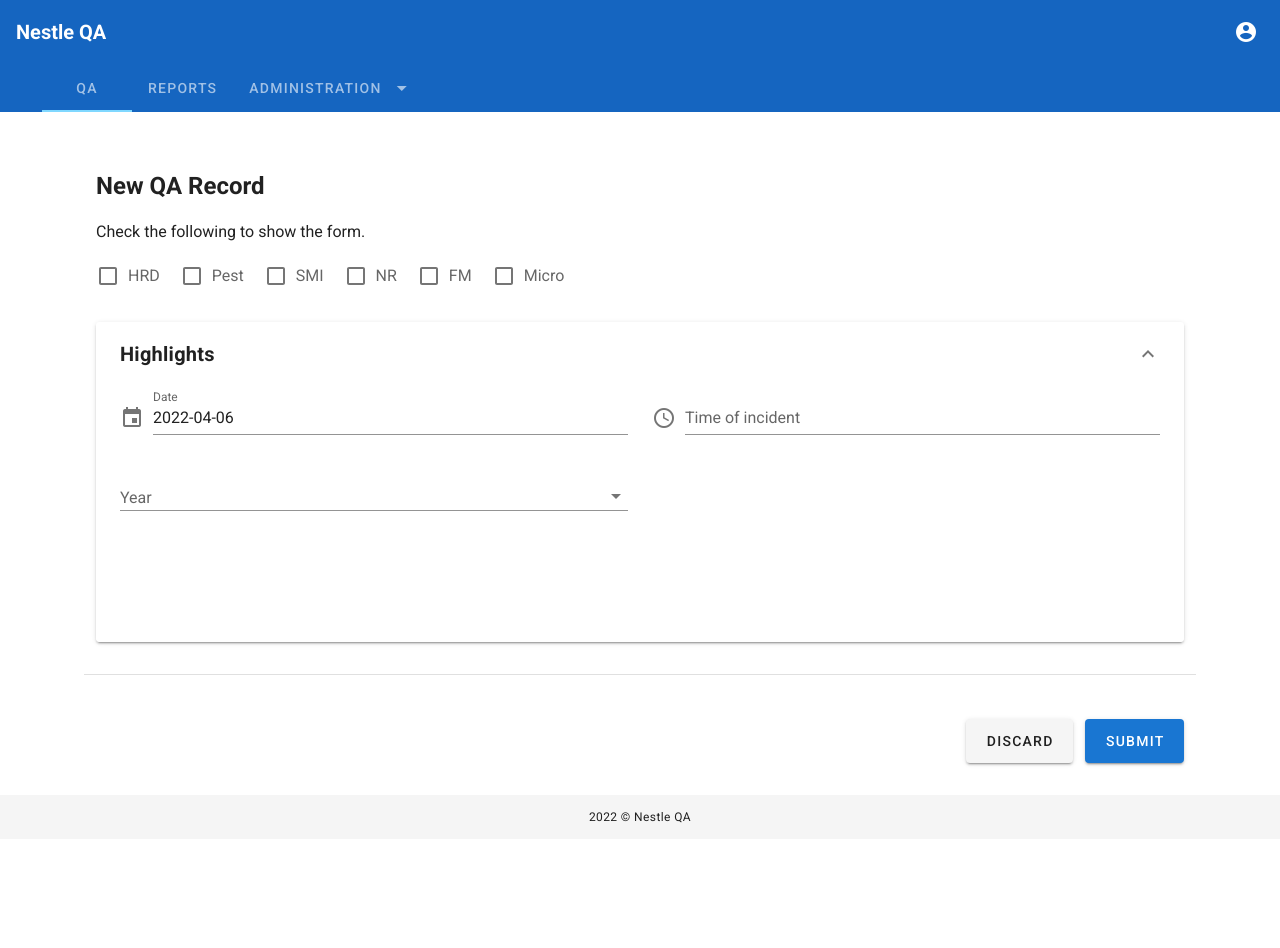
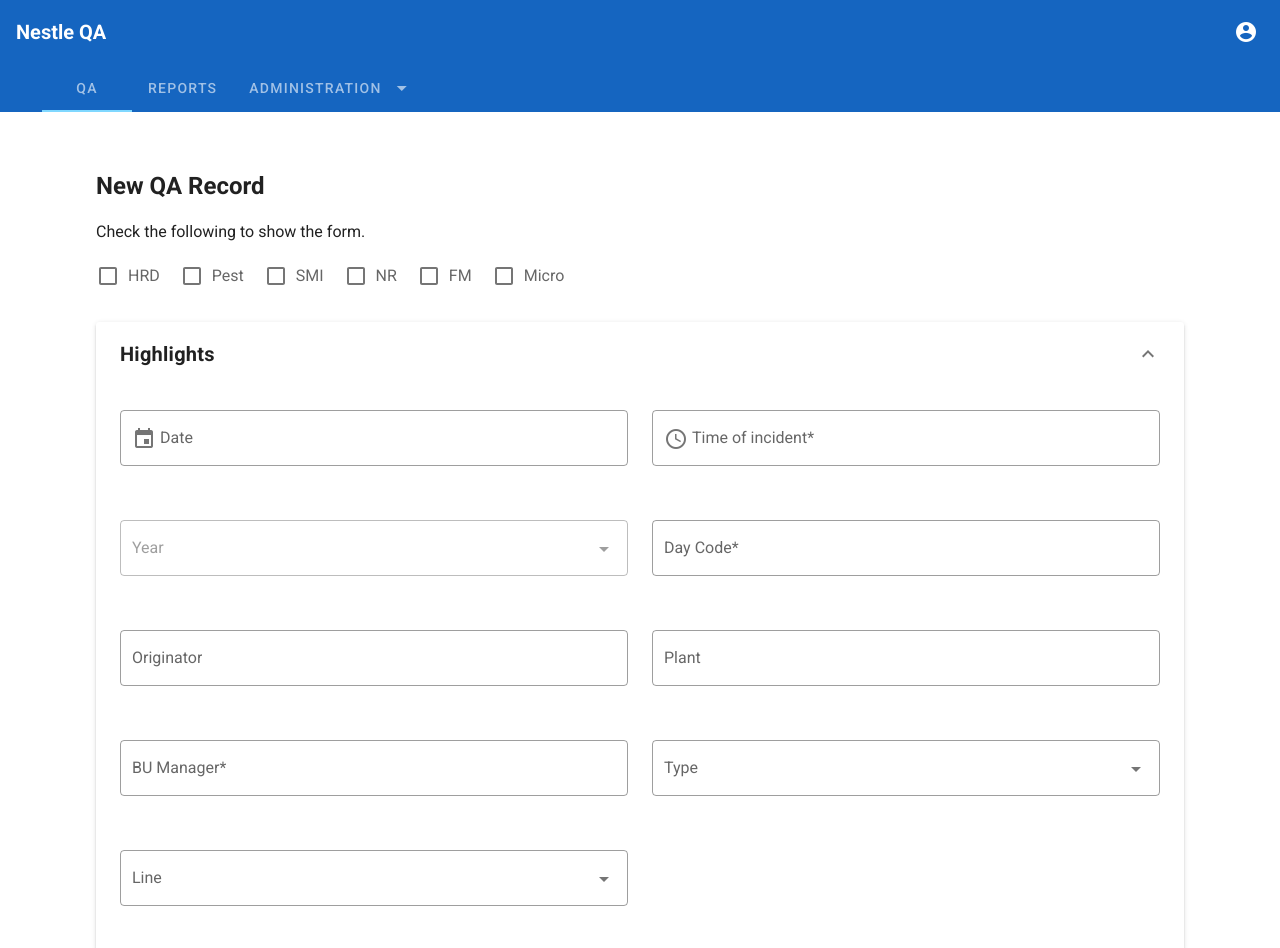
Before and after one commit to kevinaton/nestleqavue, a Vue app: page /#/qa/newqa in a window 1280 px wide. Shown: the top 948 px of the page. Before the commit the page ends 839 px from the top, so only its background shows below. Built offline with nearby package versions, Linux system fonts and the light colour scheme.

Commit message:
added year only components with disable condition. added other forms

```diff
--- a/src/components/FormElements/SimpleDatePicker.vue
+++ b/src/components/FormElements/SimpleDatePicker.vue
@@ -9,9 +9,10 @@
     >
         <template v-slot:activator="{ on, attrs }">
         <v-text-field
+            outlined
             v-model="items.date"
             :label="label"
-            prepend-icon="mdi-calendar"
+            prepend-inner-icon="mdi-calendar"
             readonly
             v-bind="attrs"
             v-on="on"
@@ -20,7 +21,7 @@
         <v-date-picker
             v-model="items.date"
             show-adjacent-months
-            @input="items.menu1 = false"
+            @input="items.menu1 = false, items.allow = false"
         ></v-date-picker>
     </v-menu>
 </template>
--- a/src/components/FormElements/SimpleTimePicker.vue
+++ b/src/components/FormElements/SimpleTimePicker.vue
@@ -11,9 +11,11 @@
     >
         <template v-slot:activator="{ on, attrs }">
         <v-text-field
+            outlined
             v-model="items.time"
+            :rules="[rules.required]"
             :label="label"
-            prepend-icon="mdi-clock-time-four-outline"
+            prepend-inner-icon="mdi-clock-time-four-outline"
             readonly
             v-bind="attrs"
             v-on="on"
@@ -31,6 +33,7 @@
 export default {
     props: {
         label: String,
+        rules: Object,
         items: {
             type: Object,
             default: () => {},
--- /dev/null
+++ b/src/components/FormElements/YearOnly.vue
@@ -0,0 +1,26 @@
+<template>
+    <v-autocomplete
+        outlined
+        v-model="value"
+        :items="items"
+        :label="label"
+        :disabled="disabled"
+    ></v-autocomplete>
+</template>
+
+<script>
+export default {
+    props: {
+        label: String,
+        value: Array,
+        disabled: Boolean,
+        items: {
+            type: Array,
+            default: () => {},
+            required: false,
+        },
+        data: () => {
+        },
+    }
+}
+</script>
--- a/src/views/NewQARecords.vue
+++ b/src/views/NewQARecords.vue
@@ -19,23 +19,67 @@
             <v-expansion-panel>
                 <v-expansion-panel-header class="font-weight-bold text-h6">Highlights</v-expansion-panel-header>
                 <v-expansion-panel-content>
-                    <v-form v-model="valid">
+                    <v-form v-model="valid" class="mt-6">
                             <v-row>
                                 <v-col>
-                                    <SimpleDatePicker :items="calendar" label="Date" />
+                                    <SimpleDatePicker
+                                        :items="calendar"
+                                        label="Date"
+                                    />
                                 </v-col>
                                 <v-col>
-                                    <SimpleTimePicker :items="clock" label="Time of incident" />
+                                    <SimpleTimePicker
+                                        :items="clock"
+                                        :rules="rules"
+                                        label="Time of incident*"
+                                    />
                                 </v-col>
                             </v-row>
                             <v-row>
                                 <v-col>
-                                    <v-autocomplete
-                                        v-model="value"
+                                    <YearOnly
                                         :items="years"
-                                        dense
                                         label="Year"
-                                    ></v-autocomplete>
+                                        :disabled= calendar.allow
+                                    />
+                                </v-col>
+                                <v-col>
+                                    <v-text-field
+                                        :rules="[rules.required]"
+                                        label="Day Code*"
+                                        type="number"
+                                        outlined
+                                    >
+                                    </v-text-field>
+                                </v-col>
+                            </v-row>
+                            <v-row>
+                                <v-col>
+                                    <v-text-field outlined label="Originator"></v-text-field>
+                                </v-col>
+                                <v-col>
+                                    <v-text-field outlined label="Plant"></v-text-field>
+                                </v-col>
+                            </v-row>
+                            <v-row>
+                                <v-col>
+                                    <v-text-field outlined :rules="[rules.required]" label="BU Manager*"></v-text-field>
+                                </v-col>
+                                <v-col>
+                                    <v-select
+                                        outlined
+                                        :items="type"
+                                        label="Type"
+                                    ></v-select>
+                                </v-col>
+                            </v-row>
+                            <v-row>
+                                <v-col>
+                                    <v-select
+                                        outlined
+                                        :items="line"
+                                        label="Line"
+                                    ></v-select>
                                 </v-col>
                                 <v-col>
                                 </v-col>
@@ -106,17 +150,20 @@
     import Newqacheckbox from '@/components/FormElements/ShowPanelCheck.vue'
     import SimpleDatePicker from '@/components/FormElements/SimpleDatePicker.vue'
     import SimpleTimePicker from '@/components/FormElements/SimpleTimePicker.vue'
+    import YearOnly from '@/components/FormElements/YearOnly.vue'
 
     export default {
     components: {
         Newqacheckbox,
         SimpleDatePicker,
-        SimpleTimePicker
+        SimpleTimePicker,
+        YearOnly
     },
     data: () => ({
         panel: [0],
         readonly: false,
         valid: false,
+        allowYear: false,
         visible: [
             { label:"HRD", value:false },
             { label:"Pest", value:false },
@@ -127,23 +174,35 @@
         ],
         calendar: {
             time: null,
-            date: (new Date(Date.now() - (new Date()).getTimezoneOffset() * 60000)).toISOString().substr(0, 10),
+            date: null,
+            // (new Date(Date.now() - (new Date()).getTimezoneOffset() * 60000)).toISOString().substr(0, 10),
             date2: null,
             menu: false,
             modal: false,
             menu1: false,
+            allow: true
         },
         clock: {
             time: null,
             menu1: false,
             label: ''
         },
+        rules: {
+            required: value => !!value || 'Required.',
+            counter: value => value.length <= 20 || 'Max 20 characters',
+            email: value => {
+                const pattern = /^(([^<>()[\]\\.,;:\s@"]+(\.[^<>()[\]\\.,;:\s@"]+)*)|(".+"))@((\[[0-9]{1,3}\.[0-9]{1,3}\.[0-9]{1,3}\.[0-9]{1,3}])|(([a-zA-Z\-0-9]+\.)+[a-zA-Z]{2,}))$/
+                return pattern.test(value) || 'Invalid e-mail.'
+            },
+        },
+        type: ['Pre-op','Operational', 'USDA', 'Other'],
+        line: [1,2,3,4,5,6,7,8,9]
     }),
     computed : {
-    years () {
-        const year = new Date().getFullYear()
-        return Array.from({length: year - 1960}, (value, index) => new Date().getFullYear() - index)
-    }
+        years () {
+            const year = new Date().getFullYear()
+            return Array.from({length: year - 1960}, (value, index) => new Date().getFullYear() - index)
+        },
     }
     }
 </script>
```
